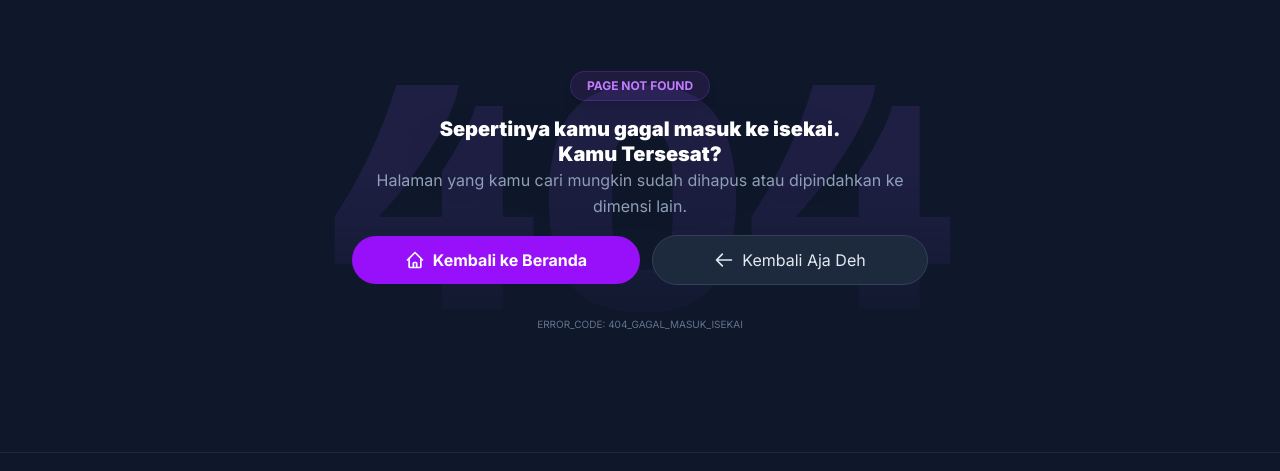
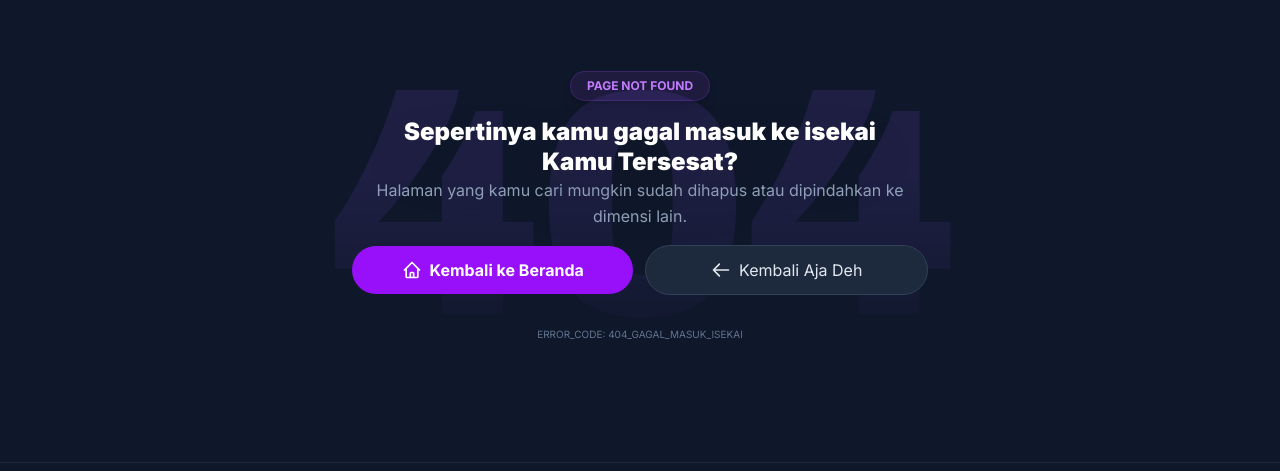
Before and after one commit to MANG-CODER/TUBES-DW-PRAK, a website: page public/404.html in a window 1280 px wide. Shown: the part 74-545 px from the top of the page. Drawn offline with nearby package versions, Linux system fonts and the light colour scheme; files that its build step writes are made by us from their sources.

Commit message:
Adjust font size again

```diff
--- a/public/404.html
+++ b/public/404.html
@@ -4,7 +4,7 @@
   <meta charset="UTF-8">
   <title>Page Not Found - MangNime</title>
   <meta name="viewport" content="width=device-width, initial-scale=1.0" />
-  <link href="./output.css" rel="stylesheet">
+  <link href="../src/output.css" rel="stylesheet">
   <link rel="icon" type="image/png" href="./img/Icon MangNime.png">
   <link href="https://fonts.googleapis.com/css2?family=Inter:wght@400;600;700;900&display=swap" rel="stylesheet">
 </head>
@@ -90,8 +90,8 @@
             Page Not Found
         </div>
 
-        <h2 class="text-xl md:text-3xl font-extrabold text-white tracking-tight drop-shadow-2xl leading-tight">
-            Sepertinya kamu gagal masuk ke isekai.
+        <h2 class="text-2xl md:text-3xl font-extrabold text-white tracking-tight drop-shadow-2xl leading-tight">
+            Sepertinya kamu gagal masuk ke isekai
             <span class="text-white block md:inline mt-1 md:mt-0">
                 Kamu Tersesat?
             </span>
@@ -107,7 +107,7 @@
                 Kembali ke Beranda
             </a>
 
-            <button onclick="history.back()" class="cursor-pointer w-full sm:w-auto px-3 py-3 bg-slate-800 hover:bg-slate-700 border border-slate-700 text-slate-200 font-medium rounded-full transition-all hover:scale-105 flex items-center justify-center gap-2 text-sm md:text-base">
+            <button onclick="history.back()" class="cursor-pointer w-full sm:w-auto px-6 py-3 bg-slate-800 hover:bg-slate-700 border border-slate-700 text-slate-200 font-medium rounded-full transition-all hover:scale-105 flex items-center justify-center gap-2 text-sm md:text-base">
                 <svg class="w-5 h-5" fill="none" stroke="currentColor" viewBox="0 0 24 24"><path stroke-linecap="round" stroke-linejoin="round" stroke-width="2" d="M10 19l-7-7m0 0l7-7m-7 7h18"></path></svg>
                 Kembali Aja Deh
             </button>
```
